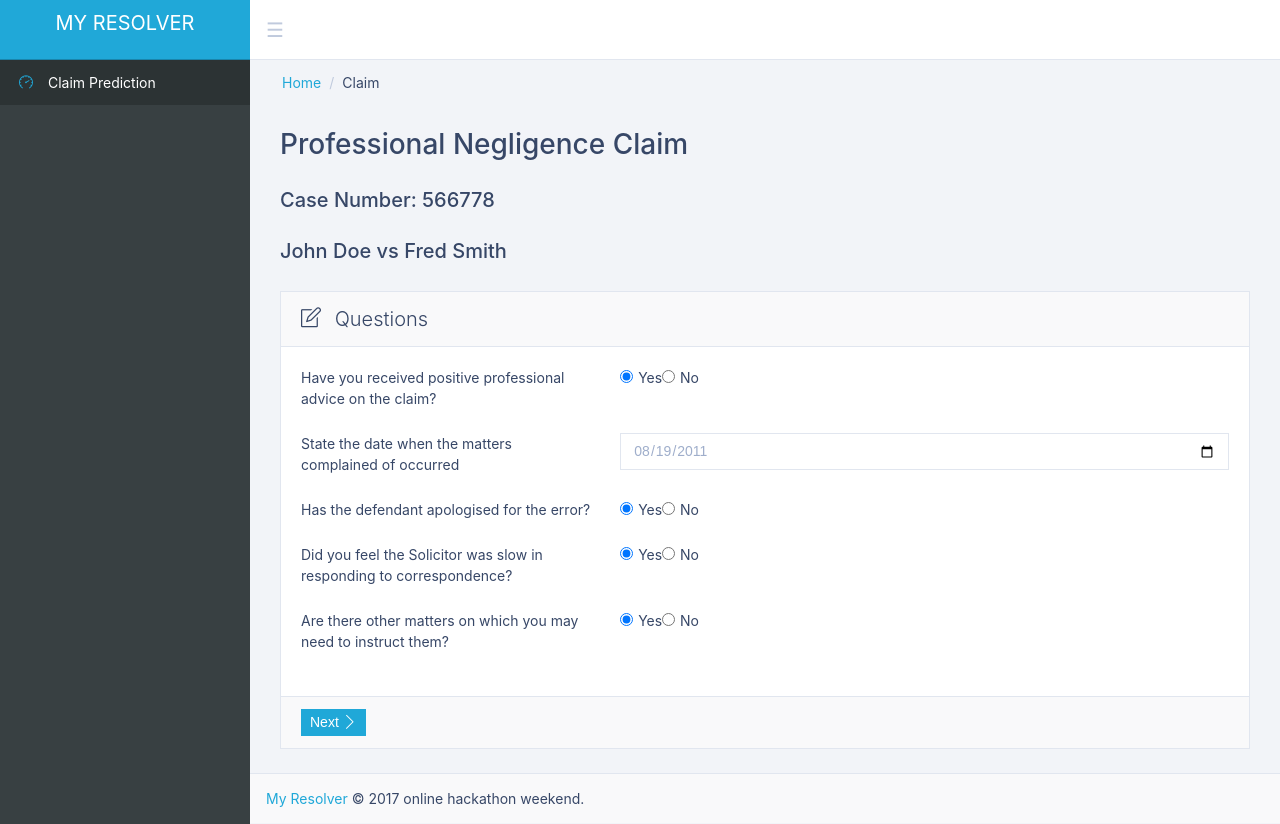
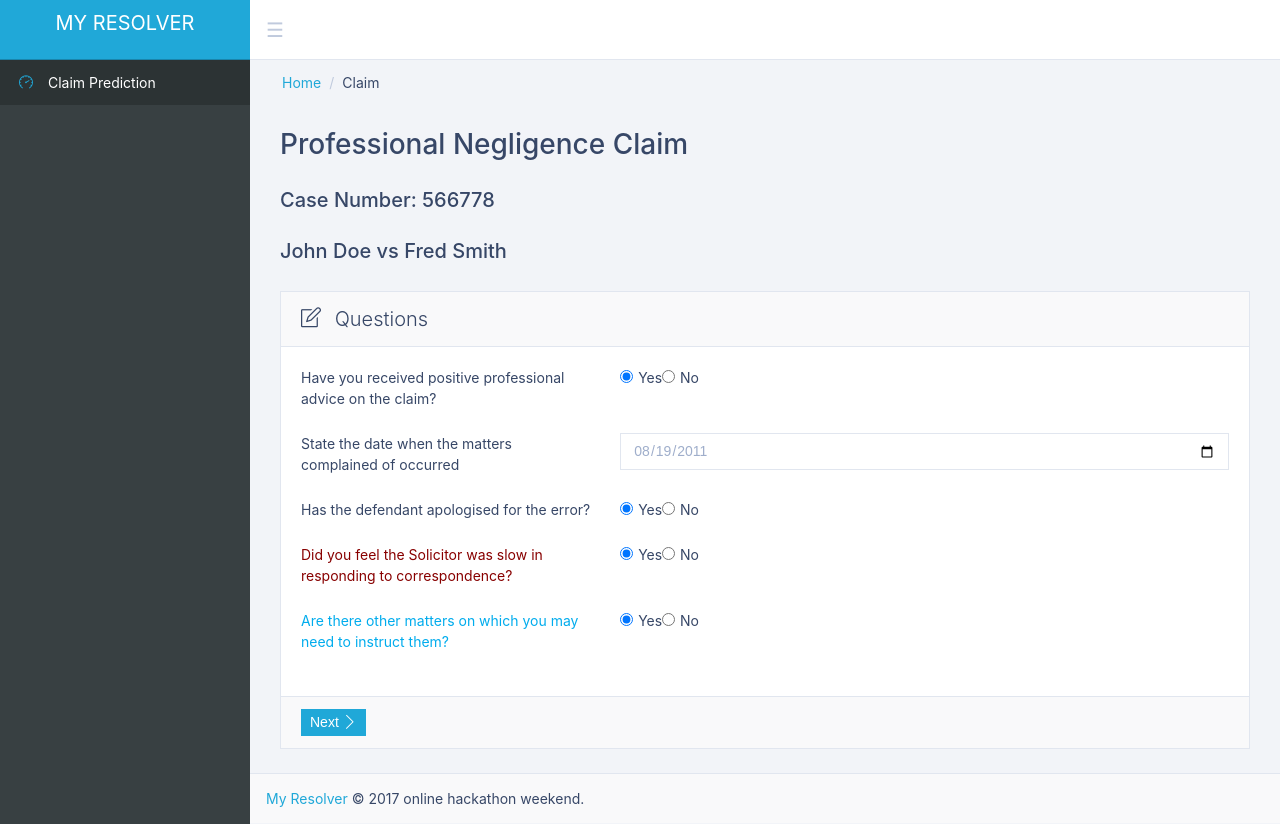
Before and after one commit to ChrisGrigg/online-courts-hackathon, a Vue app: page /#/claim in a window 1280 px wide. Built offline with nearby package versions, Linux system fonts and the light colour scheme; what vue-localforage would draw is missing.

Commit message:
Change colour of text

```diff
--- a/src/views/Claim.vue
+++ b/src/views/Claim.vue
@@ -46,7 +46,7 @@
             </div>
           </div>
           <div class="form-group row">
-            <label class="col-md-4 form-control-label">Did you feel the Solicitor was slow in responding to correspondence?</label>
+            <label class="col-md-4 form-control-label red">Did you feel the Solicitor was slow in responding to correspondence?</label>
             <div class="col-md-8">
               <form id="claimantExpertiseForm">
                 <label class="radio-inline">
@@ -59,7 +59,7 @@
             </div>
           </div>
           <div class="form-group row">
-            <label class="col-md-4 form-control-label">Are there other matters on which you may need to instruct them?</label>
+            <label class="col-md-4 form-control-label blue">Are there other matters on which you may need to instruct them?</label>
             <div class="col-md-8">
               <form id="mattersInstructForm">
                 <label class="radio-inline">
@@ -119,3 +119,11 @@
     }
   }
 </script>
+<style lang="css">
+  .red {
+    color: #880000;
+  }
+  .blue {
+    color: #00aced;
+  }
+</style>
```
